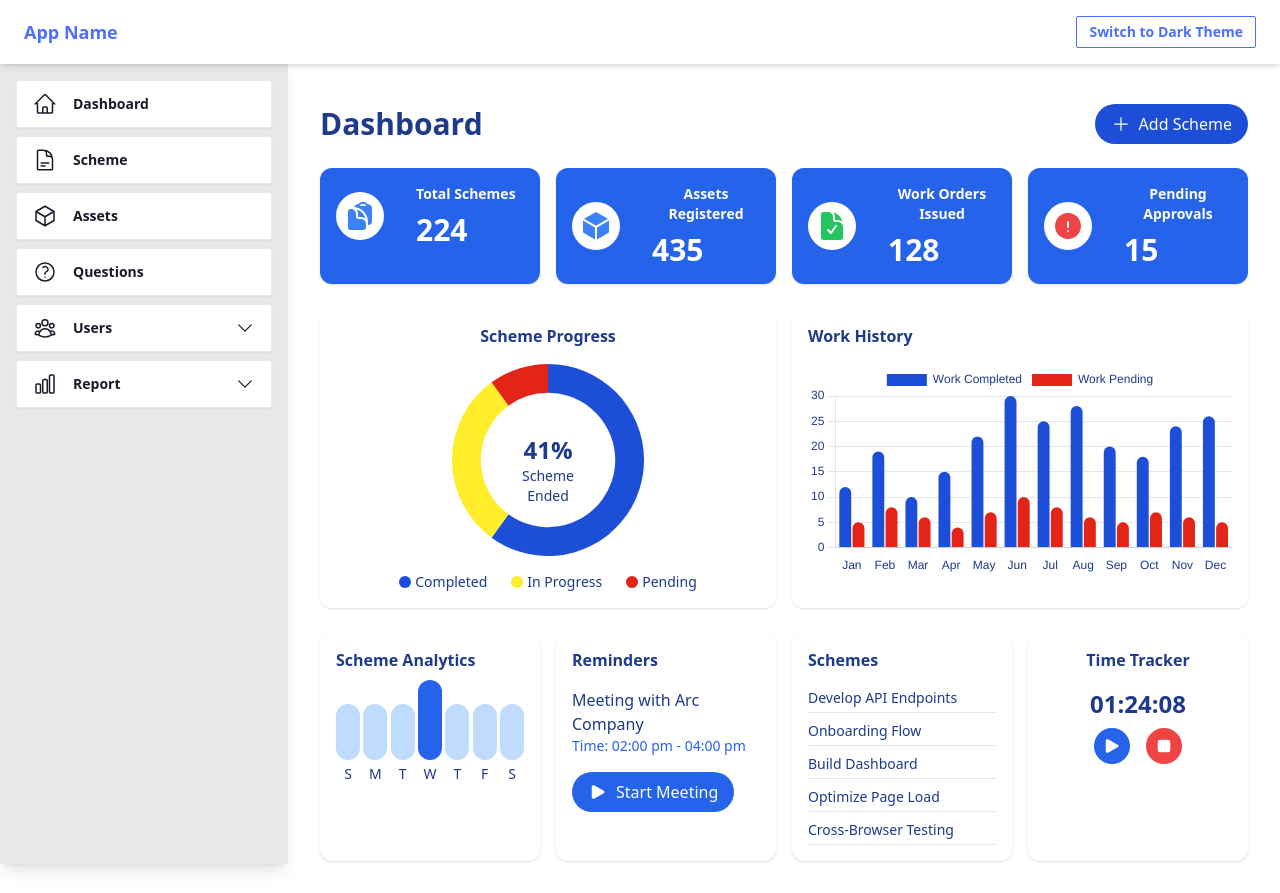
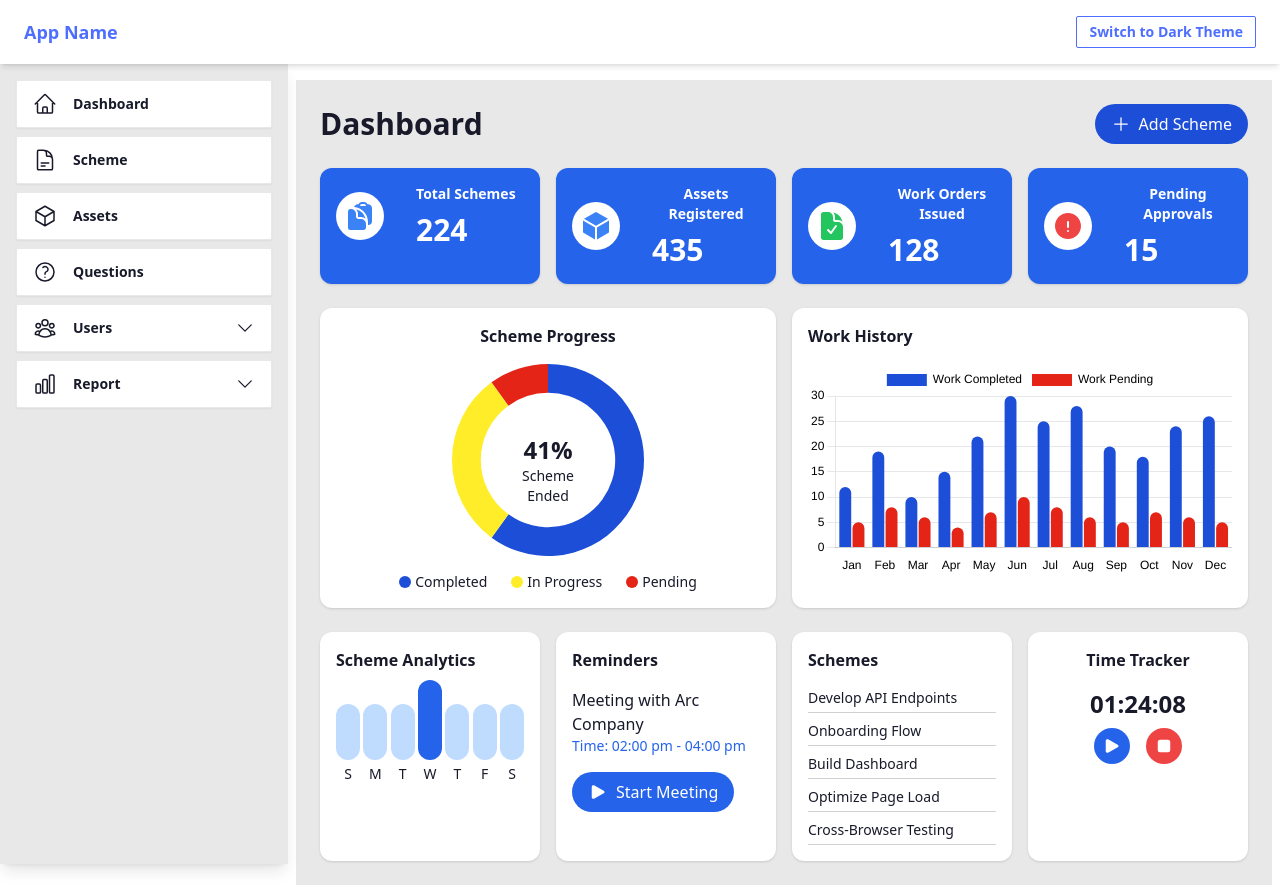
Before and after one commit to GIT-PRITAM/-Scheme-Management-Tool, a React (Create React App) app: page /dashboard in a window 1280 px wide. Built offline with nearby package versions, Linux system fonts and the light colour scheme.

Commit message:
updated dashboard

```diff
--- a/src/components/Dashboard.jsx
+++ b/src/components/Dashboard.jsx
@@ -25,12 +25,10 @@ ChartJS.register(ArcElement, Tooltip, Legend, CategoryScale, LinearScale, BarEle
 const StatCard = ({ title, value, color, Icon, iconColor }) => (
     <div className={`p-4 rounded-xl shadow text-white ${color}`}>
         <div className="flex items-center gap-4">
-            {/* Icon in a white circle with custom icon color */}
-            <div className="bg-white rounded-full p-2">
+            <div className="bg-base-100 rounded-full p-2">
                 <Icon className={`h-8 w-8 ${iconColor}`} />
             </div>
-            {/* Title & Value */}
-            <div className='ml-4'>
+            <div className="ml-4">
                 <p className="text-sm text-center font-semibold">{title}</p>
                 <h2 className="text-3xl mt-2 font-bold">{value}</h2>
             </div>
@@ -39,6 +37,12 @@ const StatCard = ({ title, value, color, Icon, iconColor }) => (
 );
 
 const Dashboard = () => {
+    // Detect dark mode
+    const isDark =
+        typeof document !== 'undefined' &&
+        document.documentElement.classList.contains('dark');
+    const chartTextColor = isDark ? '#ffffff' : '#000000';
+
     // Bar chart data
     const barData = {
         labels: ['Jan', 'Feb', 'Mar', 'Apr', 'May', 'Jun', 'Jul', 'Aug', 'Sep', 'Oct', 'Nov', 'Dec'],
@@ -46,13 +50,13 @@ const Dashboard = () => {
             {
                 label: 'Work Completed',
                 data: [12, 19, 10, 15, 22, 30, 25, 28, 20, 18, 24, 26],
-                backgroundColor: '#1D4ED8', // Tailwind blue-700
+                backgroundColor: '#1D4ED8', // blue-700
                 borderRadius: 6,
             },
             {
                 label: 'Work Pending',
                 data: [5, 8, 6, 4, 7, 10, 8, 6, 5, 7, 6, 5],
-                backgroundColor: '#e32417', // Custom red
+                backgroundColor: '#e32417', // red
                 borderRadius: 6,
             },
         ],
@@ -63,23 +67,23 @@ const Dashboard = () => {
         plugins: {
             legend: {
                 position: 'top',
-                labels: { color: '#1E3A8A' },
+                labels: { color: chartTextColor },
             },
         },
         scales: {
             x: {
-                ticks: { color: '#1E3A8A' },
+                ticks: { color: chartTextColor },
                 grid: { display: false },
             },
             y: {
-                ticks: { color: '#1E3A8A' },
-                grid: { color: '#E5E7EB' },
+                ticks: { color: chartTextColor },
+                grid: { color: isDark ? '#374151' : '#E5E7EB' },
             },
         },
     };
 
     return (
-        <div className="p-6 w-full min-h-screen text-blue-900 space-y-6">
+        <div className="p-6 w-full min-h-screen bg-base-200 text-base-content space-y-6">
             {/* Header */}
             <div className="flex justify-between items-center">
                 <h1 className="text-3xl font-bold">Dashboard</h1>
@@ -89,7 +93,7 @@ const Dashboard = () => {
             </div>
 
             {/* Scheme Stats */}
-            <div className="grid grid-cols-4 gap-4">
+            <div className="grid grid-cols-1 md:grid-cols-2 lg:grid-cols-4 gap-4">
                 <StatCard
                     title="Total Schemes"
                     value="224"
@@ -121,9 +125,9 @@ const Dashboard = () => {
             </div>
 
             {/* Middle Row */}
-            <div className="grid grid-cols-2 gap-4">
+            <div className="grid grid-cols-1 lg:grid-cols-2 gap-4">
                 {/* Scheme Progress */}
-                <div className="bg-white p-4 rounded-xl shadow text-center relative">
+                <div className="bg-base-100 p-4 rounded-xl shadow text-center relative">
                     <h2 className="font-semibold mb-4">Scheme Progress</h2>
                     <div className="w-48 mx-auto relative">
                         <Doughnut
@@ -148,23 +152,23 @@ const Dashboard = () => {
                         </div>
                     </div>
                     <div className="flex justify-center mt-4 gap-6 text-sm">
-                        <div className="flex items-center gap-1"><span className="w-3 h-3 rounded-full bg-blue-700"></span> Completed</div>
-                        <div className="flex items-center gap-1"><span className="w-3 h-3 rounded-full bg-[#FFED29]"></span> In Progress</div>
-                        <div className="flex items-center gap-1"><span className="w-3 h-3 rounded-full bg-[#e32417]"></span> Pending</div>
+                        <div className="flex items-center gap-1 dark:text-white"><span className="w-3 h-3 rounded-full bg-blue-700"></span> Completed</div>
+                        <div className="flex items-center gap-1 dark:text-white"><span className="w-3 h-3 rounded-full bg-[#FFED29]"></span> In Progress</div>
+                        <div className="flex items-center gap-1 dark:text-white"><span className="w-3 h-3 rounded-full bg-[#e32417]"></span> Pending</div>
                     </div>
                 </div>
 
-                {/* Month-wise Work History Bar Chart */}
-                <div className="bg-white p-4 rounded-xl shadow">
+                {/* Work History */}
+                <div className="bg-base-100 p-4 rounded-xl shadow">
                     <h2 className="font-semibold mb-4">Work History</h2>
                     <Bar data={barData} options={barOptions} />
                 </div>
             </div>
 
             {/* Bottom Row */}
-            <div className="grid grid-cols-4 gap-4">
+            <div className="grid grid-cols-1 md:grid-cols-2 lg:grid-cols-4 gap-4">
                 {/* Scheme Analytics */}
-                <div className="col-span-1 bg-white p-4 rounded-xl shadow">
+                <div className="col-span-1 bg-base-100 p-4 rounded-xl shadow">
                     <h2 className="font-semibold mb-4">Scheme Analytics</h2>
                     <div className="flex justify-between items-end h-24">
                         {['S', 'M', 'T', 'W', 'T', 'F', 'S'].map((day, i) => (
@@ -177,7 +181,7 @@ const Dashboard = () => {
                 </div>
 
                 {/* Reminder */}
-                <div className="bg-white p-4 rounded-xl shadow">
+                <div className="bg-base-100 p-4 rounded-xl shadow">
                     <h2 className="font-semibold mb-4">Reminders</h2>
                     <p>Meeting with Arc Company</p>
                     <p className="text-sm text-blue-600">Time: 02:00 pm - 04:00 pm</p>
@@ -187,7 +191,7 @@ const Dashboard = () => {
                 </div>
 
                 {/* Scheme List */}
-                <div className="bg-white p-4 rounded-xl shadow">
+                <div className="bg-base-100 p-4 rounded-xl shadow">
                     <h2 className="font-semibold mb-4">Schemes</h2>
                     <ul className="space-y-2 text-sm">
                         {[
@@ -197,13 +201,13 @@ const Dashboard = () => {
                             'Optimize Page Load',
                             'Cross-Browser Testing',
                         ].map((scheme, i) => (
-                            <li key={i} className="border-b pb-1">{scheme}</li>
+                            <li key={i} className="border-b border-base-300 pb-1">{scheme}</li>
                         ))}
                     </ul>
                 </div>
 
                 {/* Time Tracker */}
-                <div className="bg-white p-4 rounded-xl shadow text-center">
+                <div className="bg-base-100 p-4 rounded-xl shadow text-center">
                     <h2 className="font-semibold mb-4">Time Tracker</h2>
                     <div className="text-2xl font-bold mb-2">01:24:08</div>
                     <div className="flex justify-center gap-4">
```
